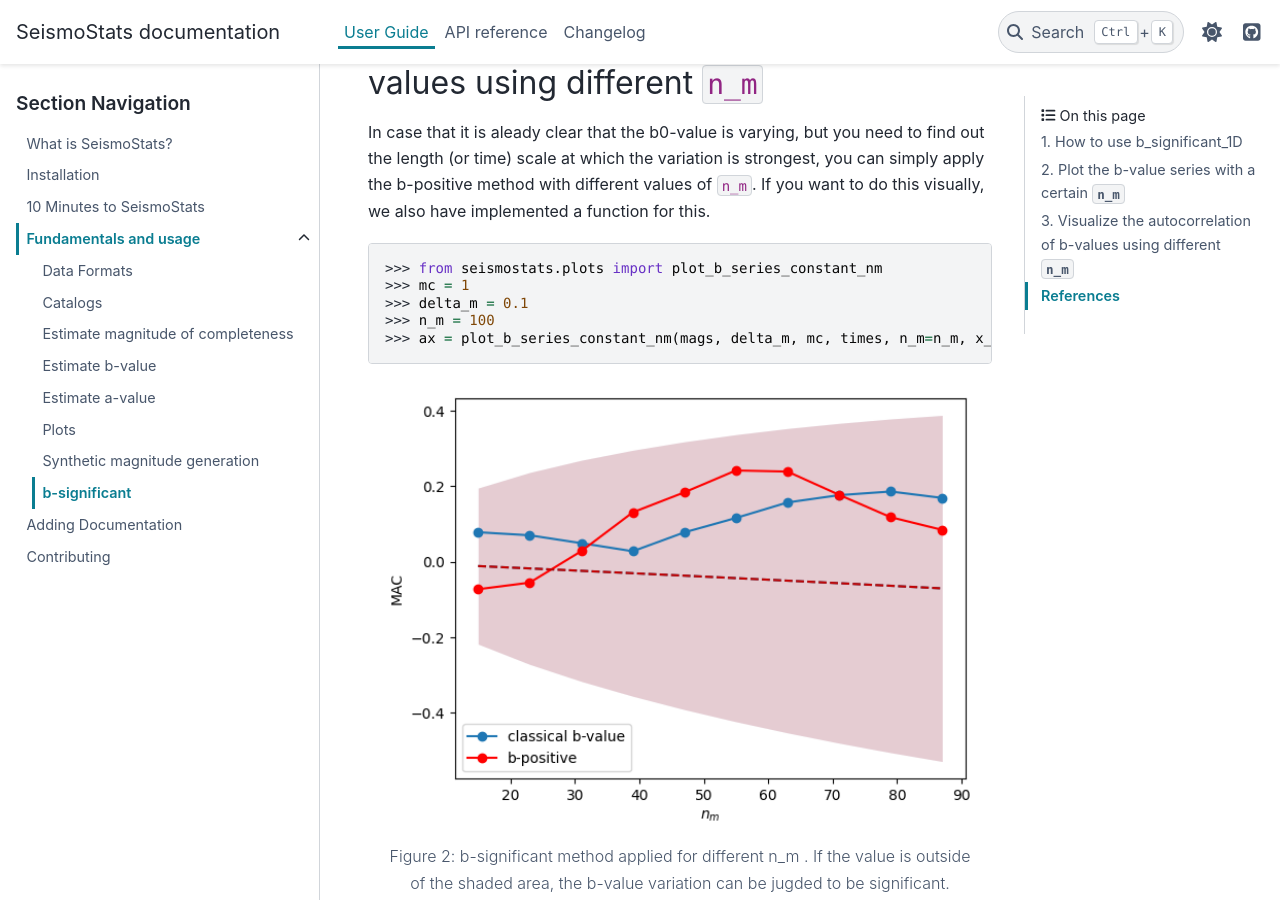
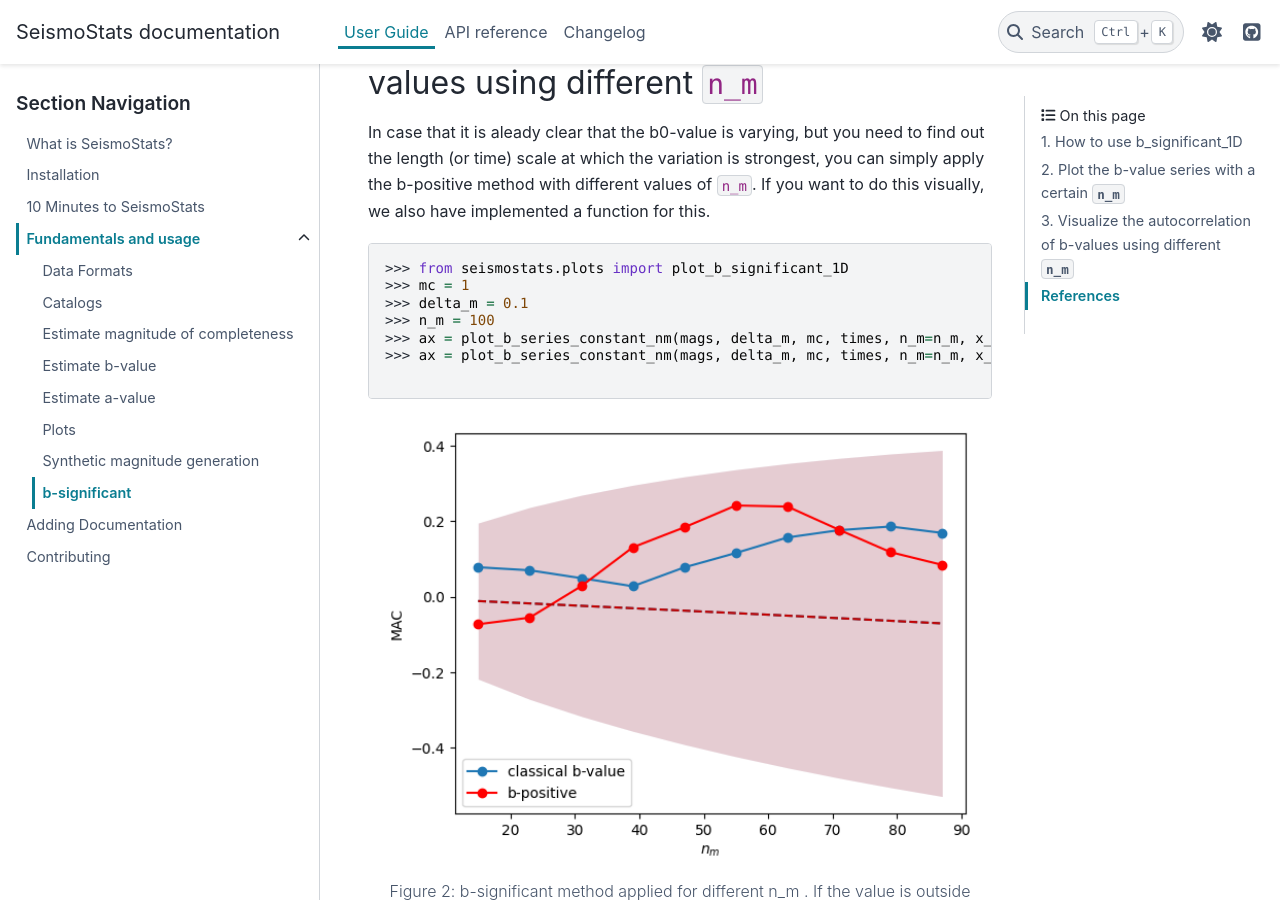
Before and after one commit to swiss-seismological-service/SeismoStats, a Sphinx documentation site: the page built from docs/source/user/b_significant.md, in a window 1280 px wide and 900 px high, scrolled down 2096 px. Built offline with Sphinx 7.4.7 and the PyData theme 0.15.4, drawn with Linux system fonts in a browser that asks for light colours; pages that are not in the unit, such as notebooks, are missing from menus; the version number could not be read and is left out.

Commit message:
minor changes

````diff
--- a/docs/source/user/b_significant.md
+++ b/docs/source/user/b_significant.md
@@ -45,11 +45,13 @@ The output of this function is the p-value connected to the null-hypothesis of a
 In case that it is aleady clear that the b0-value is varying, but you need to find out the length (or time) scale at which the variation is strongest, you can simply apply the b-positive method with different values of `n_m`. If you want to do this visually, we also have implemented a function for this.
 
 ```python
->>> from seismostats.plots import plot_b_series_constant_nm
+>>> from seismostats.plots import plot_b_significant_1D
 >>> mc = 1
 >>> delta_m = 0.1
 >>> n_m = 100
+>>> ax = plot_b_series_constant_nm(mags, delta_m, mc, times, n_m=n_m, x_variable=times, color='#1f77b4', plot_technique='right', label='classical b-value')
 >>> ax = plot_b_series_constant_nm(mags, delta_m, mc, times, n_m=n_m, x_variable=times, color='red', plot_technique='right', label='b-positive', ax=ax, method=BPositiveBValueEstimator)
+
 ```
 
 <figure>
````
Also changed, not shown: docs/source/user/getting_started.md (+1 -1 lines).
